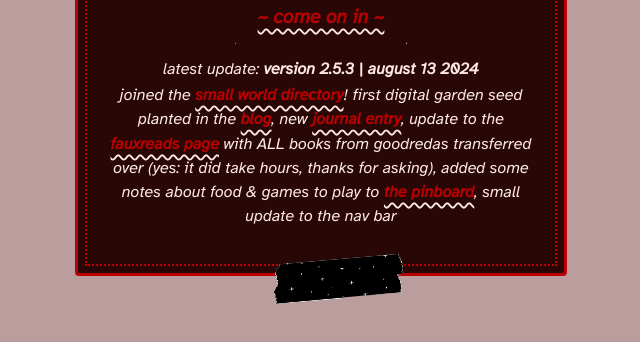
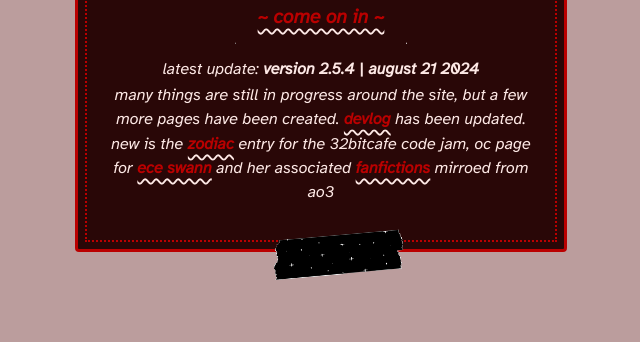
Before and after one commit to mormostrix/mormoroi-landing, a plain HTML site: page public/index.html in a window 1280 px wide. Shown: the part 210-552 px from the top of the page, without its empty margins (319-959 px from the left). Drawn offline with Linux system fonts and the light colour scheme.

Commit message:
devlog & oc pages updates

```diff
--- a/public/index.html
+++ b/public/index.html
@@ -159,8 +159,8 @@
       <span class="title">mormoroi!</span>
       <p><a href="https://mormoroi.com/">~ come on in ~</a></p>
       <hr>
-      <small>latest update: <b>version 2.5.3 | august 13 2024</b>
-        <p>joined the <a href="https://smallworld.mizuki.world/">small world directory</a>! first digital garden seed planted in the <a href="https://mormoroi.com/blog/2024/2024-08-08_wikipedia.html">blog</a>, new <a href="https://mormoroi.com/journal/#nobuy">journal entry</a>, update to the <a href="https://mormoroi.com/log/fauxreads.html">fauxreads page</a> with ALL books from goodredas transferred over (yes: it did take hours, thanks for asking), added some notes about food & games to play to <a href="https://mormoroi.com/pinboard/">the pinboard</a>, small update to the nav bar</p>
+      <small>latest update: <b>version 2.5.4 | august 21 2024</b>
+        <p>many things are still in progress around the site, but a few more pages have been created. <a href="https://mormoroi.com/devlog/#deshret89">devlog</a> has been updated. new is the <a href="https://mormoroi.com/attic/zodiac.html">zodiac</a> entry for the 32bitcafe code jam, oc page for <a href="https://mormoroi.com/ocs/charas/ece/">ece swann</a> and her associated <a href="https://mormoroi.com/writing/descent/">fanfictions</a> mirroed from ao3</p>
       </small>
     </main>
 
```
